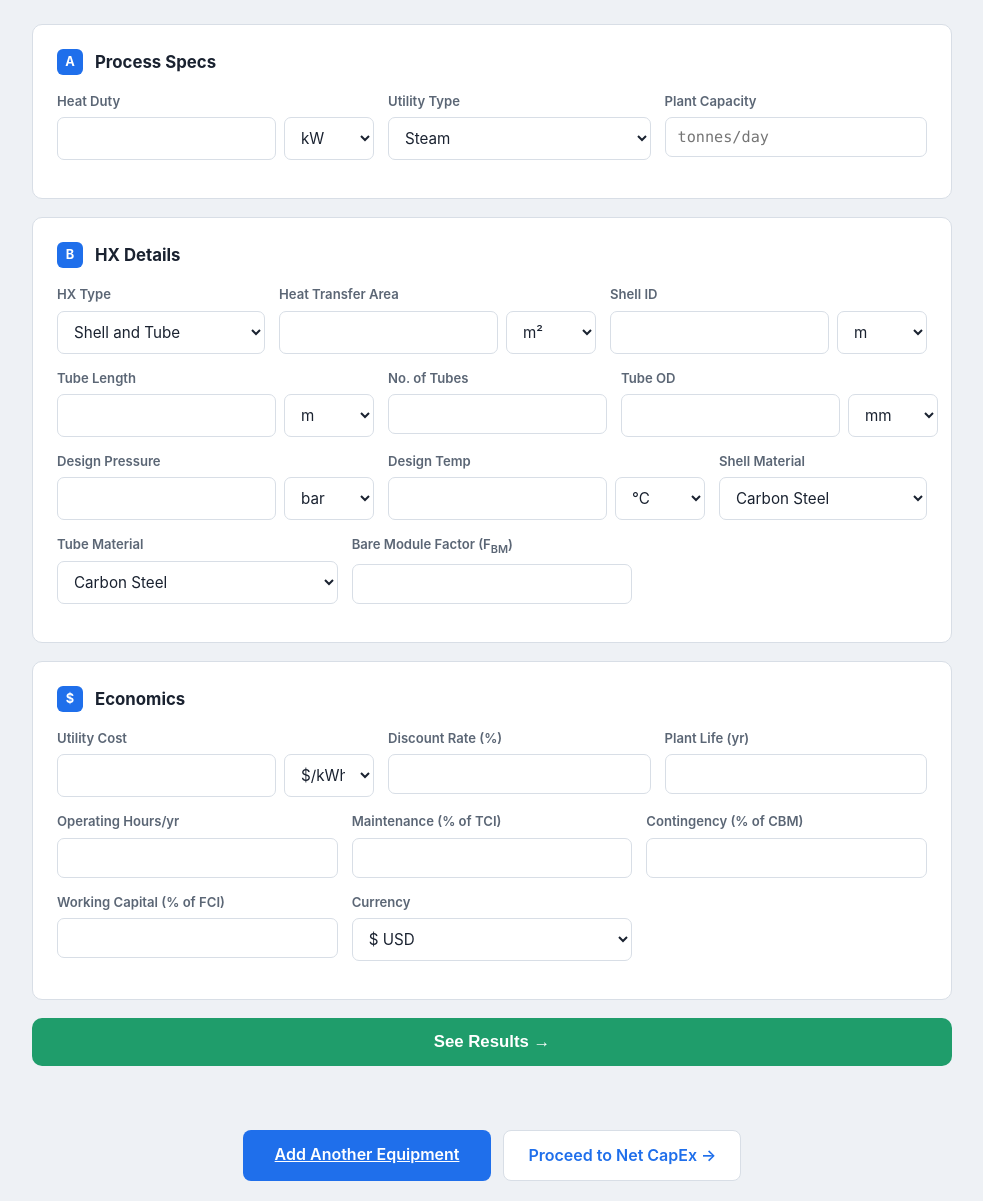
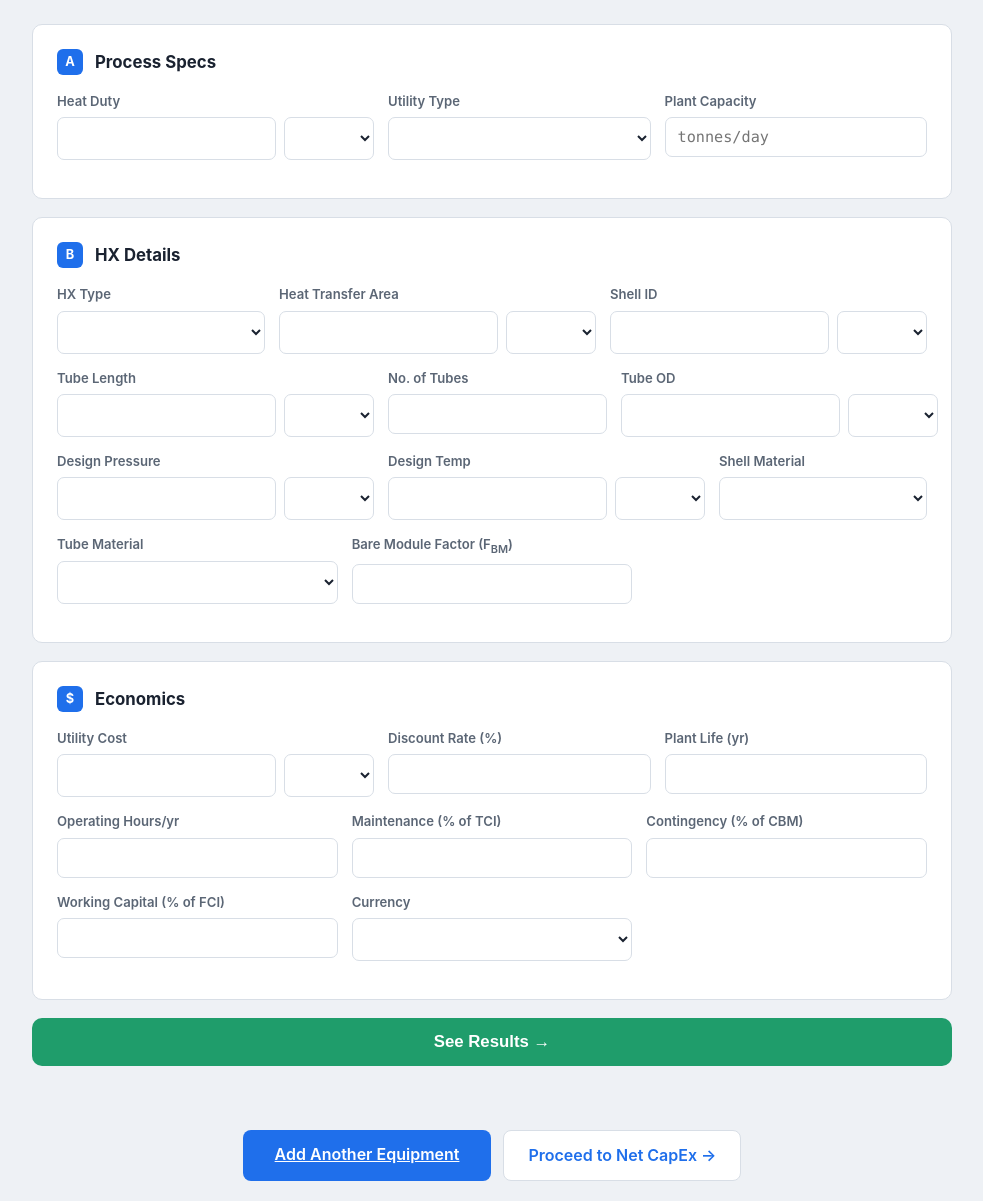
Before and after one commit to The-PSI-Lab/samavesh, a Flask app: page /analysis/1 in a window 1280 px wide. Shown: the part 56-1257 px from the top of the page, without its empty margins (148-1131 px from the left). Run offline with Flask 3, Linux system fonts and the light colour scheme.

Commit message:
Add blank placeholder to all dropdowns, remove all selected/defaults

```diff
--- a/templates/analysis.html
+++ b/templates/analysis.html
@@ -25,13 +25,15 @@
             <div class="combo">
               <input type="number" step="any" name="heat_duty" required>
               <select name="heat_duty_unit">
-                <option value="kW" selected>kW</option><option value="MW">MW</option>
+                <option value="" disabled selected></option>
+                <option value="kW">kW</option><option value="MW">MW</option>
               </select>
             </div>
           </div>
           <div class="field">
             <label>Utility Type</label>
             <select name="utility_type">
+              <option value="" disabled selected></option>
               <option>Steam</option><option>Cooling Water</option>
               <option>Electricity</option><option>Hot Oil</option>
               <option>Refrigeration</option><option>Natural Gas</option>
@@ -50,6 +52,7 @@
           <div class="field">
             <label>HX Type</label>
             <select name="hx_type">
+              <option value="" disabled selected></option>
               <option>Shell and Tube</option><option>Double Pipe</option>
               <option>Air Cooler</option><option>Plate HX</option>
             </select>
@@ -58,14 +61,20 @@
             <label>Heat Transfer Area</label>
             <div class="combo">
               <input type="number" step="any" name="area">
-              <select name="area_unit"><option value="m2" selected>m²</option><option value="ft2">ft²</option></select>
+              <select name="area_unit">
+                <option value="" disabled selected></option>
+                <option value="m2">m&sup2;</option><option value="ft2">ft&sup2;</option>
+              </select>
             </div>
           </div>
           <div class="field">
             <label>Shell ID</label>
             <div class="combo">
               <input type="number" step="any" name="shell_id">
-              <select name="shell_id_unit"><option value="m" selected>m</option><option value="mm">mm</option></select>
+              <select name="shell_id_unit">
+                <option value="" disabled selected></option>
+                <option value="m">m</option><option value="mm">mm</option>
+              </select>
             </div>
           </div>
         </div>
@@ -74,7 +83,10 @@
             <label>Tube Length</label>
             <div class="combo">
               <input type="number" step="any" name="tube_length">
-              <select name="tube_length_unit"><option value="m" selected>m</option><option value="mm">mm</option></select>
+              <select name="tube_length_unit">
+                <option value="" disabled selected></option>
+                <option value="m">m</option><option value="mm">mm</option>
+              </select>
             </div>
           </div>
           <div class="field">
@@ -85,7 +97,10 @@
             <label>Tube OD</label>
             <div class="combo">
               <input type="number" step="any" name="tube_od">
-              <select name="tube_od_unit"><option value="mm" selected>mm</option><option value="in">in</option></select>
+              <select name="tube_od_unit">
+                <option value="" disabled selected></option>
+                <option value="mm">mm</option><option value="in">in</option>
+              </select>
             </div>
           </div>
         </div>
@@ -94,27 +109,35 @@
             <label>Design Pressure</label>
             <div class="combo">
               <input type="number" step="any" name="design_pressure">
-              <select name="pressure_unit"><option value="bar" selected>bar</option><option value="psi">psi</option></select>
+              <select name="pressure_unit">
+                <option value="" disabled selected></option>
+                <option value="bar">bar</option><option value="psi">psi</option>
+              </select>
             </div>
           </div>
           <div class="field">
             <label>Design Temp</label>
             <div class="combo">
               <input type="number" step="any" name="design_temp">
-              <select name="temp_unit"><option value="degC" selected>°C</option><option value="degF">°F</option></select>
+              <select name="temp_unit">
+                <option value="" disabled selected></option>
+                <option value="degC">&deg;C</option><option value="degF">&deg;F</option>
+              </select>
             </div>
           </div>
           <div class="field">
             <label>Shell Material</label>
             <select name="shell_material">
+              <option value="" disabled selected></option>
               <option>Carbon Steel</option><option>SS304</option><option>SS316</option>
             </select>
           </div>
         </div>
-          <div class="grid-3">
+        <div class="grid-3">
           <div class="field">
             <label>Tube Material</label>
             <select name="tube_material">
+              <option value="" disabled selected></option>
               <option>Carbon Steel</option><option>SS304</option><option>SS316</option>
             </select>
           </div>
@@ -133,7 +156,8 @@
             <div class="combo">
               <input type="number" step="any" name="utility_cost">
               <select name="utility_cost_unit">
-                <option value="$/kWh" selected>$/kWh</option>
+                <option value="" disabled selected></option>
+                <option value="$/kWh">$/kWh</option>
                 <option value="$/MWh">$/MWh</option>
                 <option value="$/GJ">$/GJ</option>
               </select>
@@ -170,21 +194,22 @@
           <div class="field">
             <label>Currency</label>
             <select name="currency">
-              <option value="USD" selected>$ USD</option>
-              <option value="INR">₹ INR</option>
-              <option value="EUR">€ EUR</option>
-              <option value="GBP">£ GBP</option>
+              <option value="" disabled selected></option>
+              <option value="USD">$ USD</option>
+              <option value="INR">&#x20B9; INR</option>
+              <option value="EUR">&euro; EUR</option>
+              <option value="GBP">&pound; GBP</option>
             </select>
           </div>
         </div>
       </div>
 
-      <button type="submit" class="btn-run">See Results →</button>
+      <button type="submit" class="btn-run">See Results &rarr;</button>
     </form>
 
     <div class="action-row" style="display: flex; gap: 12px; justify-content: center; flex-wrap: wrap;">
       <a href="{{ url_for('equipment') }}" class="btn-pdf">Add Another Equipment</a>
-      <a href="{{ url_for('net_capex') }}" class="btn-ghost">Proceed to Net CapEx →</a>
+      <a href="{{ url_for('net_capex') }}" class="btn-ghost">Proceed to Net CapEx &rarr;</a>
     </div>
   </main>
 
```
